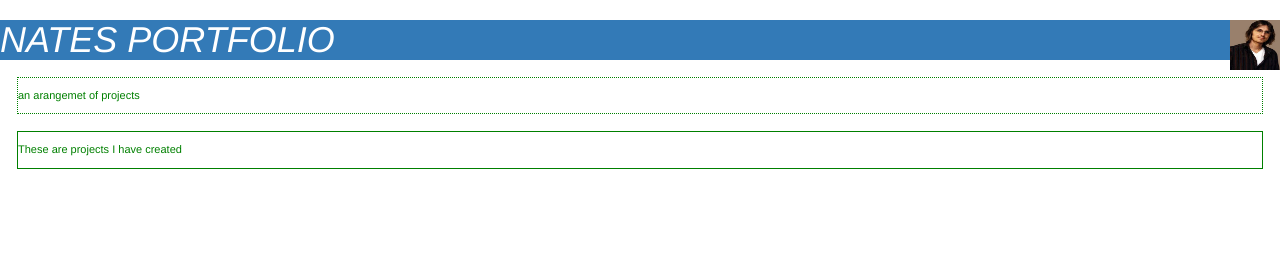
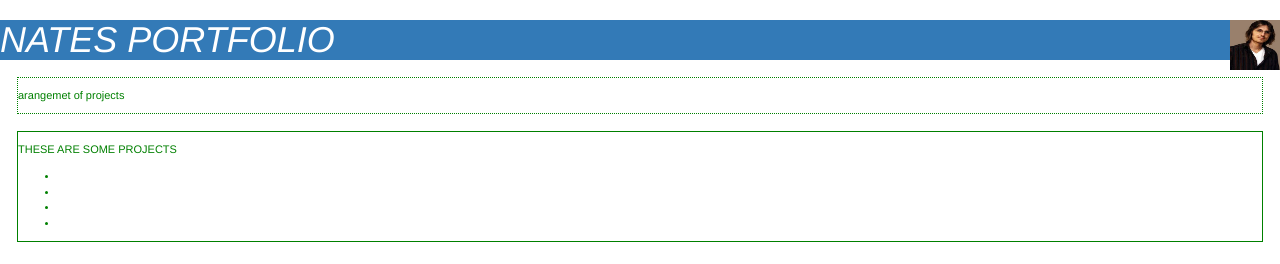
Before and after one commit to nathan-french/portfolio, a plain HTML site: page index.html in a window 1280 px wide. Drawn offline with Linux system fonts and the light colour scheme.

Commit message:
added lists

```diff
--- a/CSS/styles.css
+++ b/CSS/styles.css
@@ -13,6 +13,7 @@
   border: 1px dotted green;
   padding-top: 10px;
   margin: 17px;
+
 }
 
 .border_2{
--- a/index.html
+++ b/index.html
@@ -15,11 +15,16 @@
       <h1>NATES PORTFOLIO</h>
     </div>
     <div class="border font_b">
-        <p>an arangemet of projects</p>
+        <p><span></span> arangemet of projects</p>
     </div>
     <div class="border_2 font_b">
-      <p>These are projects I have created</p>
-
+      <p>THESE ARE SOME PROJECTS</p>
+      <ul>
+        <li><a href="#"></a></li>
+        <li><a href="#"></a></li>
+        <li><a href="#"></a></li>
+        <li><a href="#"></a></li>
+      </ul>
     </div>
 
 
```
